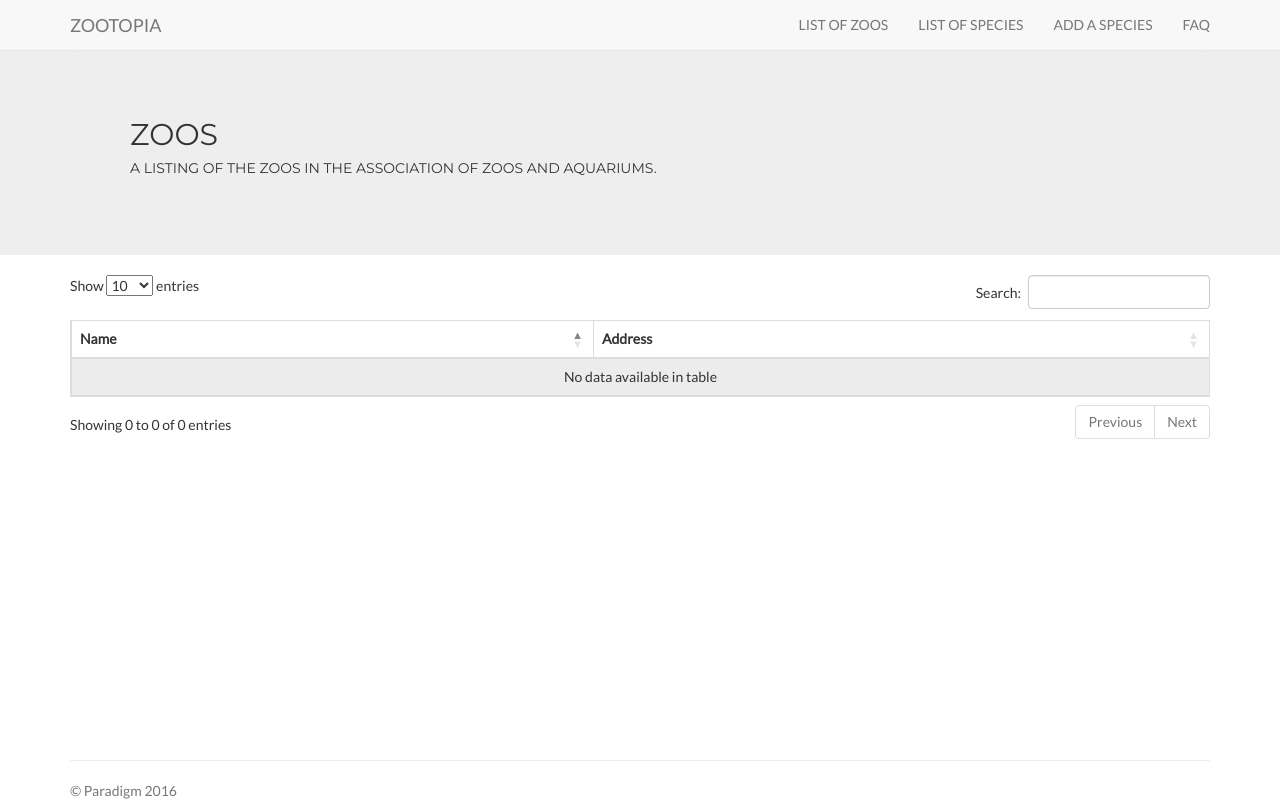
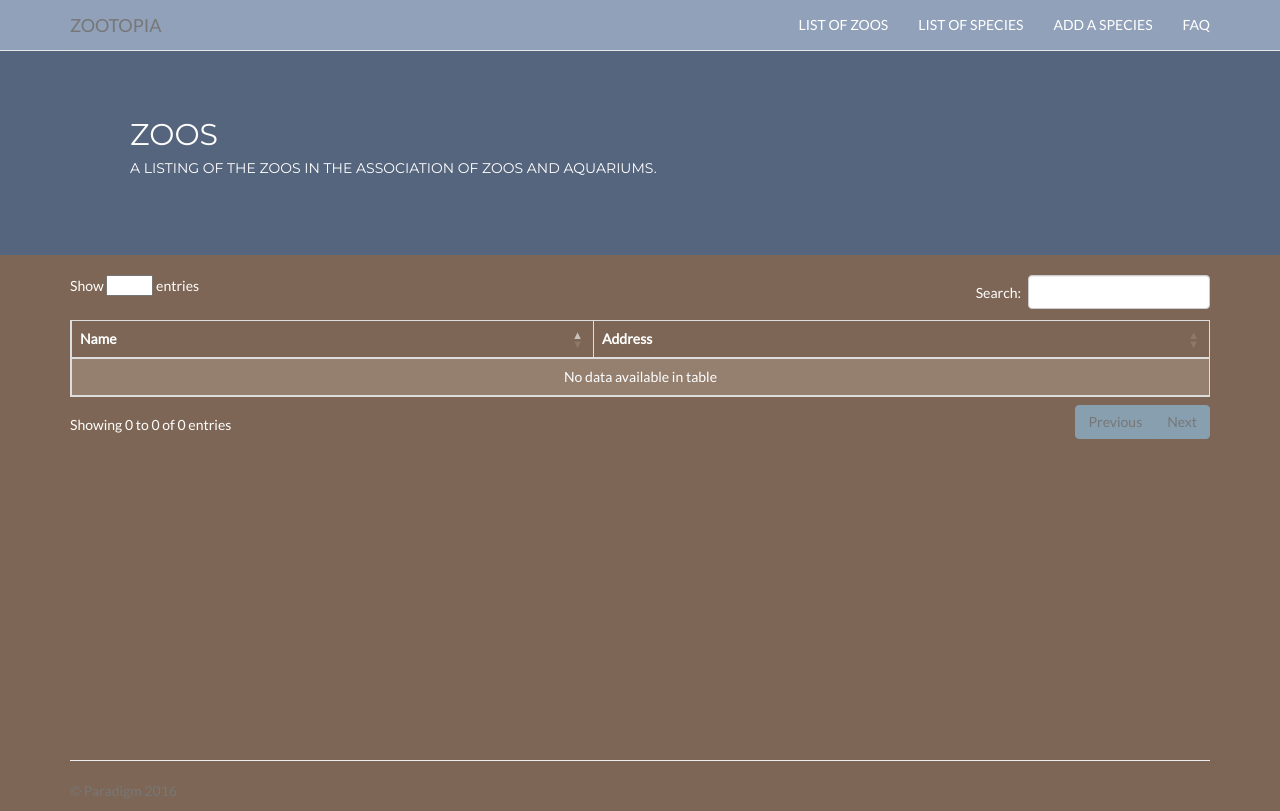
Before and after one commit to akeenan2/paradigm, a Django app: page /zoo/ in a window 1280 px wide. Run offline with Django 3.2, Linux system fonts and the light colour scheme; data that the repository does not hold is empty; some libraries are stand-ins or nearby versions.

Commit message:
Add colors

```diff
--- a/website/zoo/static/css/main.css
+++ b/website/zoo/static/css/main.css
@@ -3,6 +3,7 @@
 * {
     font-family: 'Lato', sans-serif;
     font-size: 14px;
+    color: white;
 }
 
 html {
@@ -12,11 +13,12 @@
 
 body {
     margin-bottom: 60px;
+    background-color: #7D6655;
 }
 
 header {
     margin-top: 55px;
-    background-color: #eee;
+    background-color: #55657D;
 }
 @media (min-width: 768px) {
     header {
@@ -32,10 +34,20 @@
 .navbar {
     text-transform: uppercase;
     font-family: 'Montserrat', sans-serif;
+    background-color: #91A1B9;
+}
+
+.navbar-header a {
+	color: white;
+}
+
+.nav.navbar-nav.navbar-right li a {
+    color: white;
 }
 
 .jumbotron {
     max-height: 150px;
+    background-color: #55657D
 }
 @media (min-width: 768px) {
     .jumbotron {
@@ -169,3 +181,42 @@
     top: 0;
     left: 0;
 }
+
+.btn {
+    background-color: #566D7E;
+	border-color: #566D7E;
+    color: #ffffff;
+}
+
+.pagination li a {
+	background-color: #566D7E;
+	border-color: #566D7E;
+	color: #fff;
+}
+
+.pagination .active a {
+	background-color: #9CB3C4;
+	border-color: #9CB3C4;
+}
+
+.pagination .disabled a {
+	background-color: #889FB0;
+	border-color: #889FB0;
+}
+
+option:not(:checked) {
+	color: #555;
+}
+
+
+.table-striped tbody tr:nth-child(odd) td, .table-striped tbody tr:nth-child(odd) th {
+   background-color: #9D8675;
+}
+
+.table-striped tbody tr:nth-child(even) td, .table-striped tbody tr:nth-child(even) > th {
+   background-color: #8D7665;
+}
+
+a {
+    color: #AFC6D7;
+}
```
